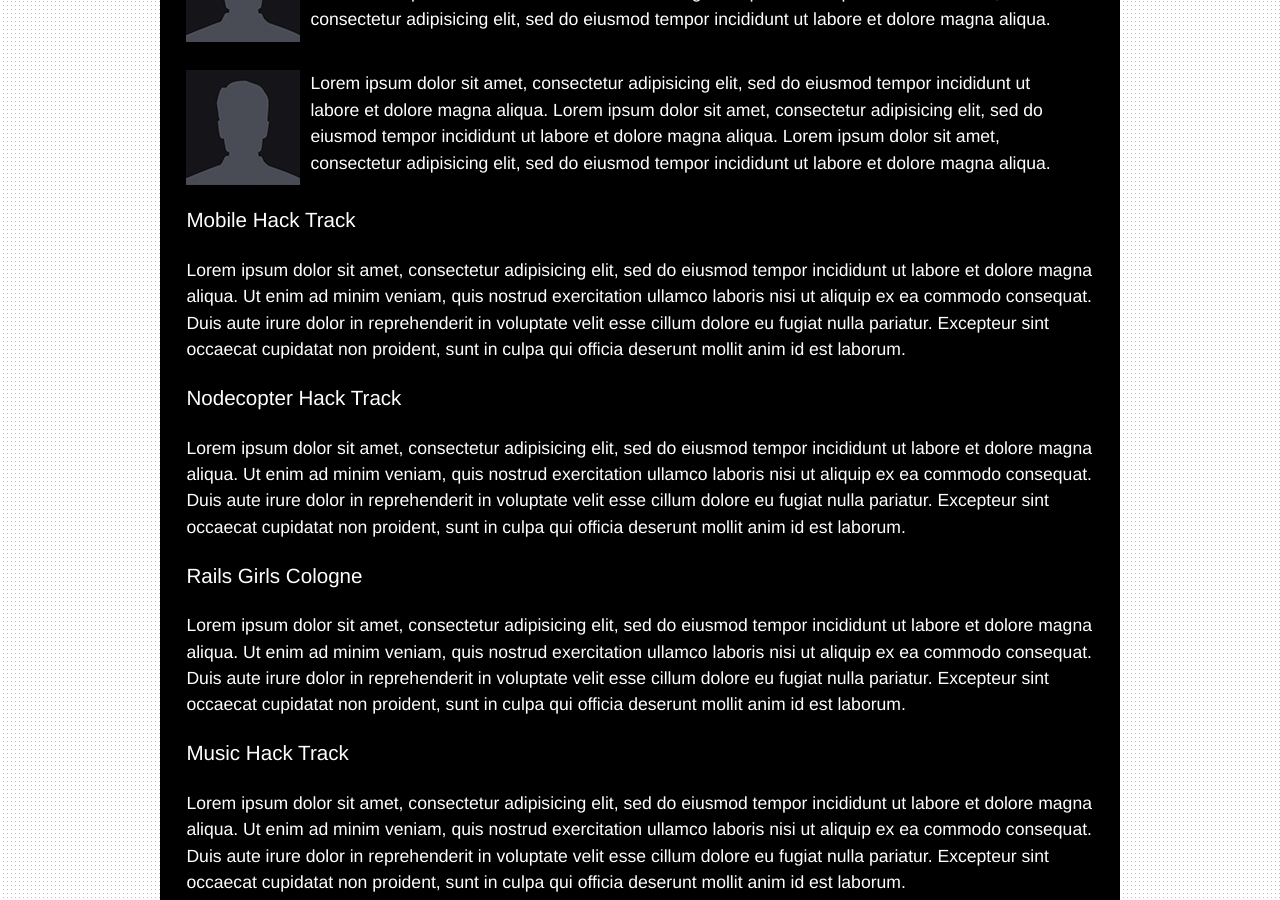
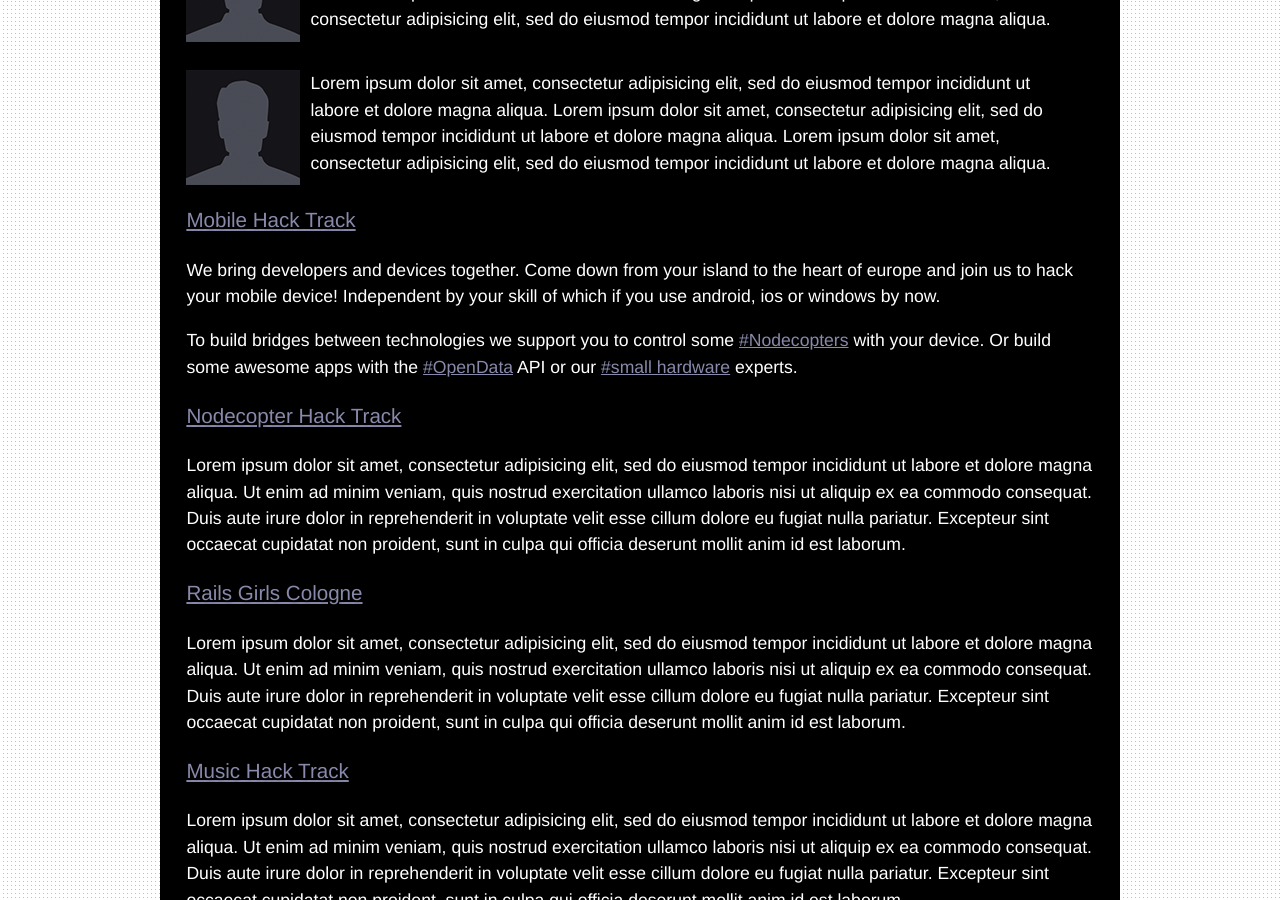
Before and after one commit to InteractiveCologne/interactivecologne.github.com, a Jekyll site: the page built from hack-n-tech.html, in a window 1280 px wide and 900 px high, scrolled down 1590 px. Built offline with Jekyll 4.4.1, drawn with Linux system fonts in a browser that asks for light colours.

Commit message:
Add #mobile content.

```diff
--- a/hack-n-tech.html
+++ b/hack-n-tech.html
@@ -18,15 +18,15 @@ layout: default
 
 				<p>The following program items are offered:</p>
 				<ul>
-					<li>Mobile Hack Track</li>
-					<li>Nodecopter Hack Track</li>
-					<li>Rails Girls Cologne</li>
-					<li>Music Hack Track</li>
-					<li>3D Printing Hack</li>
-					<li>City Serious Games SpotOn Hack</li>
-					<li>Open Data Hack</li>
-					<li>Small Hardware Hack Tracks (Arduino, Anykey)</li>
-					<li>Techtalks & Lightningtalks</li>
+					<li><a href="#mobile">Mobile Hack Track</a></li>
+					<li><a href="#nodecopter">Nodecopter Hack Track</a></li>
+					<li><a href="#railsgirls">Rails Girls Cologne</a></li>
+					<li><a href="#music">Music Hack Track</a></li>
+					<li><a href="#3dprinting">3D Printing Hack</a></li>
+					<li><a href="#seriousgames">City Serious Games SpotOn Hack</a></li>
+					<li><a href="#opendata">Open Data Hack</a></li>
+					<li><a href="#smallhardware">Small Hardware Hack Tracks (Arduino, Anykey)</a></li>
+					<li><a href="#talks">Techtalks & Lightningtalks</a></li>
 				</ul>
 				<p>If you have ideas for the Hackathon or want to see what other Hackers are planning, go check out the <a href="https://github.com/InteractiveCologne/warmup/wiki">Warmup Wiki</a> on GitHub.</p>
 
@@ -41,7 +41,27 @@ layout: default
 					<img class="speaker" src="assets/images/img_speaker_placeholder.png" alt="Speaker Placeholder"/>Lorem ipsum dolor sit amet, consectetur adipisicing elit, sed do eiusmod tempor incididunt ut labore et dolore magna aliqua. Lorem ipsum dolor sit amet, consectetur adipisicing elit, sed do eiusmod tempor incididunt ut labore et dolore magna aliqua. Lorem ipsum dolor sit amet, consectetur adipisicing elit, sed do eiusmod tempor incididunt ut labore et dolore magna aliqua.
 				</p>
 
-				<h3>Mobile Hack Track</h3>
+				<h3><a name="mobile" href="#mobile">Mobile Hack Track</a></h3>
+				<p>
+					We bring developers and devices together.
+					Come down from your island to the heart of europe and join us to hack your mobile device!
+					Independent by your skill of which if you use android, ios or windows by now.
+				</p>
+				<!--<p>
+					HTML5?
+				</p>-->
+				<p>
+					To build bridges between technologies we support you to control some
+					<a href="#nodecopter">#Nodecopters</a> with your device.
+					Or build some awesome apps with the <a href="#opendata">#OpenData</a> API
+					or our <a href="#smallhardware">#small hardware</a> experts.
+				</p>
+				<!--<p>
+					Organized by the @mobile.cologne and supported by the major (software/hardware ?) manufactores:
+					[MS logo] [Developer Garden logo]
+				</p>-->
+
+				<h3><a name="nodecopter" href="#nodecopter">Nodecopter Hack Track</a></h3>
 				<p>Lorem ipsum dolor sit amet, consectetur adipisicing elit, sed do eiusmod
 				tempor incididunt ut labore et dolore magna aliqua. Ut enim ad minim veniam,
 				quis nostrud exercitation ullamco laboris nisi ut aliquip ex ea commodo
@@ -57,7 +77,7 @@ layout: default
 				cillum dolore eu fugiat nulla pariatur. Excepteur sint occaecat cupidatat non
 				proident, sunt in culpa qui officia deserunt mollit anim id est laborum.</p>
 
-				<h3>Rails Girls Cologne</h3>
+				<h3><a name="music" href="#music">Music Hack Track</a></h3>
 				<p>Lorem ipsum dolor sit amet, consectetur adipisicing elit, sed do eiusmod
 				tempor incididunt ut labore et dolore magna aliqua. Ut enim ad minim veniam,
 				quis nostrud exercitation ullamco laboris nisi ut aliquip ex ea commodo
@@ -89,7 +109,7 @@ layout: default
 				cillum dolore eu fugiat nulla pariatur. Excepteur sint occaecat cupidatat non
 				proident, sunt in culpa qui officia deserunt mollit anim id est laborum.</p>
 
-				<h3>Open Data Hack</h3>
+				<h3><a name="smallhardware" href="#smallhardware">Small Hardware Hack Tracks (Arduino, Anykey)</a></h3>
 				<p>Lorem ipsum dolor sit amet, consectetur adipisicing elit, sed do eiusmod
 				tempor incididunt ut labore et dolore magna aliqua. Ut enim ad minim veniam,
 				quis nostrud exercitation ullamco laboris nisi ut aliquip ex ea commodo
@@ -97,15 +117,7 @@ layout: default
 				cillum dolore eu fugiat nulla pariatur. Excepteur sint occaecat cupidatat non
 				proident, sunt in culpa qui officia deserunt mollit anim id est laborum.</p>
 
-				<h3>Small Hardware Hack Tracks (Arduino, Anykey)</h3>
-				<p>Lorem ipsum dolor sit amet, consectetur adipisicing elit, sed do eiusmod
-				tempor incididunt ut labore et dolore magna aliqua. Ut enim ad minim veniam,
-				quis nostrud exercitation ullamco laboris nisi ut aliquip ex ea commodo
-				consequat. Duis aute irure dolor in reprehenderit in voluptate velit esse
-				cillum dolore eu fugiat nulla pariatur. Excepteur sint occaecat cupidatat non
-				proident, sunt in culpa qui officia deserunt mollit anim id est laborum.</p>
-
-				<h3>Techtalks & Lightningtalks</h3>
+				<h3><a name="talks" href="#talks">Techtalks & Lightningtalks</a></h3>
 				<p>Lorem ipsum dolor sit amet, consectetur adipisicing elit, sed do eiusmod
 				tempor incididunt ut labore et dolore magna aliqua. Ut enim ad minim veniam,
 				quis nostrud exercitation ullamco laboris nisi ut aliquip ex ea commodo
```
Also changed, not shown: other parts of hack-n-tech.html (+4 -4 lines).
